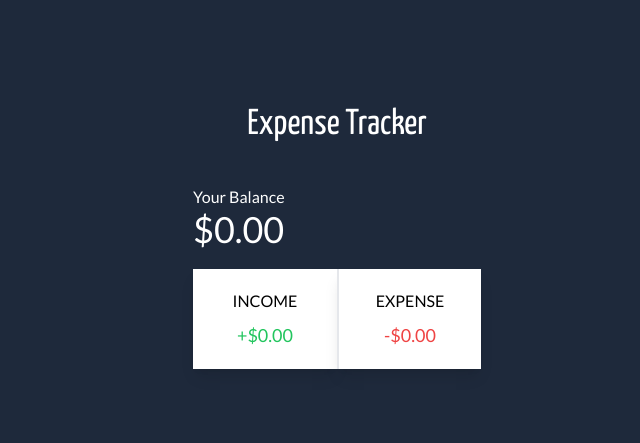
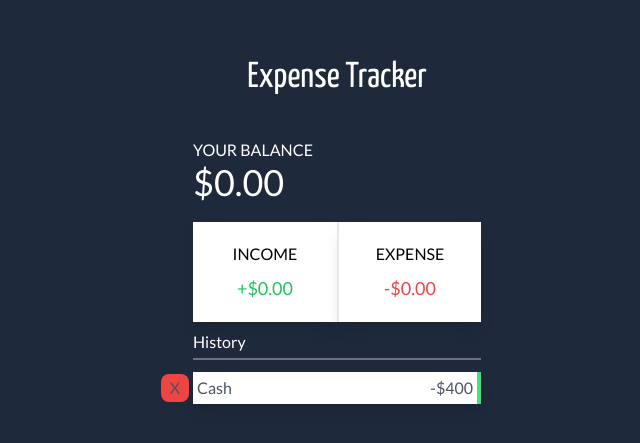
Before and after one commit to SalimiDev/expense-trackerApp, a React (Create React App) app: page / in a window 1280 px wide. Shown: the part 163-606 px from the top of the page, without its empty margins (303-943 px from the left). Built offline with nearby package versions, Linux system fonts and the light colour scheme.

Commit message:
feat:added transaction list UI

```diff
--- a/src/App.js
+++ b/src/App.js
@@ -1,6 +1,7 @@
 import Header from './components/Header';
 import Balance from './components/Balance';
 import IncomeExpenses from './components/IncomeExpenses';
+import TransactionList from './components/TransactionList';
 
 function App() {
     return (
@@ -9,6 +10,7 @@ function App() {
             <div className='w-72 h-fit '>
                 <Balance />
                 <IncomeExpenses />
+                <TransactionList />
             </div>
         </div>
     );
--- a/src/components/Balance.js
+++ b/src/components/Balance.js
@@ -3,7 +3,7 @@ import React from 'react';
 const Balance = () => {
     return (
         <>
-            <h4 className='font-Lato text-white'>Your Balance</h4>
+            <h4 className='font-Lato text-white font-medium' >YOUR BALANCE</h4>
             <h1 className='font-Lato text-white text-4xl' >$0.00</h1>
         </>
     );
--- /dev/null
+++ b/src/components/TransactionList.js
@@ -0,0 +1,19 @@
+import React from 'react';
+
+const TransactionList = () => {
+    return (
+        <>
+            <h3 className='mt-2 text-white font-medium pb-1 border-b-2 border-gray-500'>History</h3>
+            <ul className='my-3'>
+                <li className=' w-full bg-white mb-3 p-1 relative flex flex-row justify-between items-center text-gray-600 border-r-4 border-green-400 shadow-lg'>
+                    Cash <span className=' '>-$400</span>
+                    <button className='absolute bg-red-500 cursor-pointer w-7 h-7  rounded-lg left-0 -translate-x-8 '>
+                       X
+                    </button>
+                </li>
+            </ul>
+        </>
+    );
+};
+
+export default TransactionList;
```
